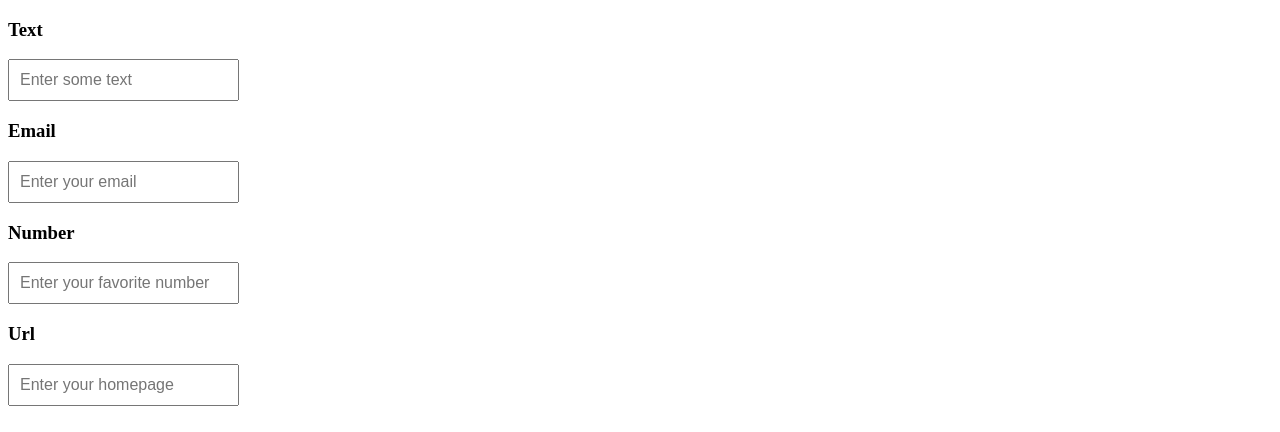
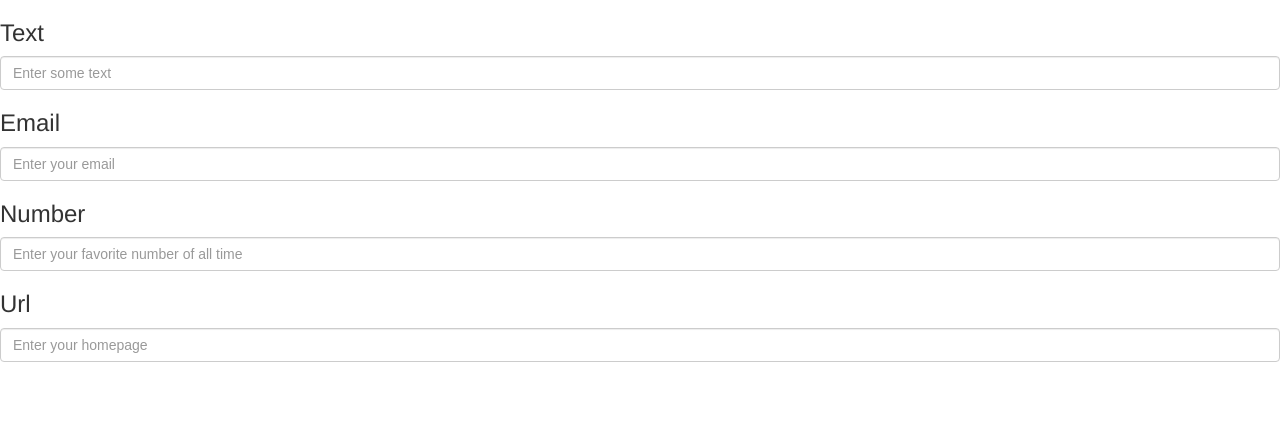
Before and after one commit to chrisronline/angular-float-labels, a website: page index.html in a window 1280 px wide. Drawn offline with nearby package versions, Linux system fonts and the light colour scheme.

Commit message:
adding main files to bower.json revving to 0.0.3

```diff
--- /dev/null
+++ b/angular-float-labels.bs3.css
@@ -0,0 +1,3 @@
+.angular-float-labels-label {
+  top: -4px;
+}
--- a/bower.json
+++ b/bower.json
@@ -1,6 +1,10 @@
 {
   "name": "angular-float-labels",
-  "version": "0.0.2",
+  "version": "0.0.3",
+  "main": [
+    "angular-float-labels.js",
+    "angular-float-labels.css"
+  ],
   "homepage": "https://github.com/chrisronline/angular-float-labels",
   "license": "MIT",
   "dependencies": {
--- a/index.html
+++ b/index.html
@@ -2,6 +2,8 @@
 <html>
 <head>
   <link href="angular-float-labels.css" rel="stylesheet">
+  <link href="angular-float-labels.bs3.css" rel="stylesheet">
+  <link rel="stylesheet" href="//maxcdn.bootstrapcdn.com/bootstrap/3.2.0/css/bootstrap.min.css">
   <script src="bower_components/jquery/dist/jquery.js"></script>
   <script src="bower_components/angular/angular.js"></script>
   <script src="angular-float-labels.js"></script>
@@ -15,13 +17,13 @@
 <body ng-app="myApp">
   <div ng-controller="myCtrl">
     <h3>Text</h3>
-    <input type="text" placeholder="Enter some text"/>
+    <input type="text" placeholder="Enter some text" class="form-control"/>
     <h3>Email</h3>
-    <input type="email" placeholder="Enter your email"/>
+    <input type="email" placeholder="Enter your email" class="form-control"/>
     <h3>Number</h3>
-    <input type="number" placeholder="Enter your favorite number of all time"/>
+    <input type="number" placeholder="Enter your favorite number of all time" class="form-control"/>
     <h3>Url</h3>
-    <input type="url" placeholder="Enter your homepage"/>
+    <input type="url" placeholder="Enter your homepage" class="form-control"/>
   </div>
 </body>
 </html>
```
